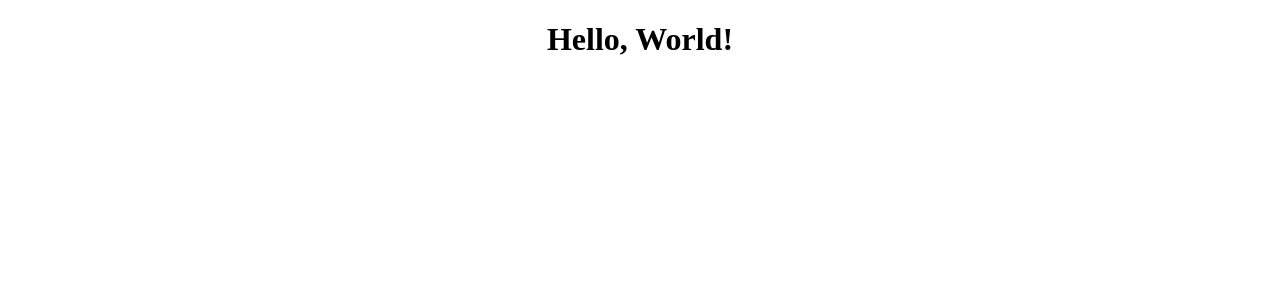
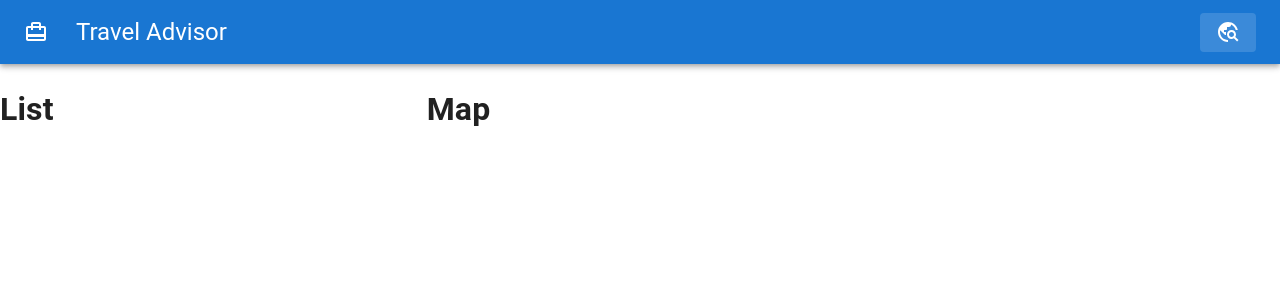
Before and after one commit to jasandgun/gis-travel-advisor, a React (Create React App) app: page / in a window 1280 px wide. Shown: the top 300 px of the page. Built offline with nearby package versions, Linux system fonts and the light colour scheme.

Commit message:
add components

```diff
--- a/src/App.tsx
+++ b/src/App.tsx
@@ -1,16 +1,25 @@
 import React from 'react';
+import { CssBaseline, Grid } from '@mui/material';
 
 import Header from './components/Header/Header';
 import List from './components/List/List';
 import Map from './components/Map/Map';
-import PlaceDetails from './components/PlaceDetails/PlaceDetails';
 
-import './App.css';
+// import './App.css';
 
 function App() {
   return (
     <div className="App">
-      <h1>Hello, World!</h1>
+      <CssBaseline />
+      <Header />
+      <Grid container spacing={3} style={{ width: '100%' }}>
+       <Grid item xs={12} md={4}>
+        <List />
+       </Grid>
+       <Grid item xs={12} md={8}>
+        <Map />
+       </Grid>
+      </Grid>
     </div>
   );
 }
--- a/src/components/Header/Header.tsx
+++ b/src/components/Header/Header.tsx
@@ -1,8 +1,46 @@
 import React from 'react';
+import { Autocomplete } from '@react-google-maps/api';
+import { AppBar, Box, IconButton, Toolbar, Typography } from '@mui/material';
+import TravelExploreIcon from '@mui/icons-material/TravelExplore';
+import CardTravelIcon from '@mui/icons-material/CardTravel';
+
+import { Search, SearchIconWrapper, StyledInputBase } from './HeaderStyles'
 
 function Header() {
   return (
-    <h1>Header</h1>
+    <Box sx={{ flexGrow:1 }}>
+      <AppBar position="static">
+        <Toolbar>
+          <IconButton
+            size="large"
+            edge="start"
+            color="inherit"
+            aria-label="open drawer"
+            sx={{ mr: 2 }}
+          >
+            <CardTravelIcon />
+          </IconButton>
+          <Typography
+            variant="h5"
+            color="inherit"
+            sx={{ flexGrow: 1, display: { xs: 'none', sm: 'block' } }}
+          >
+            Travel Advisor
+          </Typography>
+          {/* <Autocomplete> */}
+            <Search>
+              <SearchIconWrapper>
+                <TravelExploreIcon />
+              </SearchIconWrapper>
+              <StyledInputBase
+                placeholder="Explore new places..."
+                inputProps={{ 'aria-label': 'search' }}
+              />
+            </Search>
+          {/* </Autocomplete> */}
+        </Toolbar>
+      </AppBar>
+    </Box>
   );
 };
 
--- /dev/null
+++ b/src/components/Header/HeaderStyles.ts
@@ -0,0 +1,51 @@
+import { styled, alpha } from '@mui/material/styles';
+import InputBase from '@mui/material/InputBase';
+
+const Search = styled('div')(({ theme }) => ({
+  position: 'relative',
+  borderRadius: theme.shape.borderRadius,
+  backgroundColor: alpha(theme.palette.common.white, 0.15),
+  '&:hover': {
+    backgroundColor: alpha(theme.palette.common.white, 0.25),
+  },
+  marginLeft: 0,
+  width: '100%',
+  [theme.breakpoints.up('sm')]: {
+    marginLeft: theme.spacing(1),
+    width: 'auto',
+  },
+}));
+
+const SearchIconWrapper = styled('div')(({ theme }) => ({
+  padding: theme.spacing(0, 2),
+  height: '100%',
+  position: 'absolute',
+  pointerEvents: 'none',
+  display: 'flex',
+  alignItems: 'center',
+  justifyContent: 'center',
+}));
+
+const StyledInputBase = styled(InputBase)(({ theme }) => ({
+  color: 'inherit',
+  '& .MuiInputBase-input': {
+    padding: theme.spacing(1, 1, 1, 0),
+    // vertical padding + font size from searchIcon
+    paddingLeft: `calc(1em + ${theme.spacing(4)})`,
+    transition: theme.transitions.create('width'),
+    width: '100%',
+    [theme.breakpoints.up('sm')]: {
+      width: '0ch',
+      '&:focus': {
+        width: '25ch',
+      },
+    },
+  },
+}));
+
+
+export{
+  Search,
+  SearchIconWrapper,
+  StyledInputBase,
+};
```
Also changed, not shown: src/components/List/List.tsx (line endings or trailing spaces), src/components/Map/Map.tsx (line endings or trailing spaces), src/components/PlaceDetails/PlaceDetails.tsx (line endings or trailing spaces).
